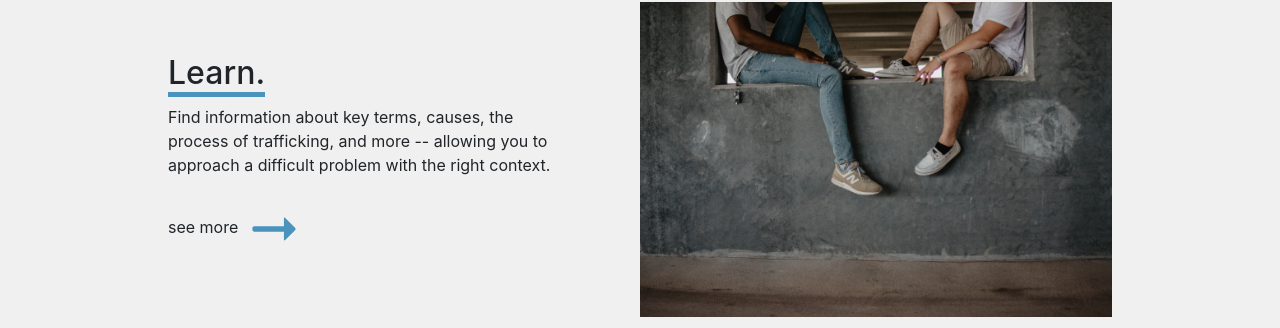
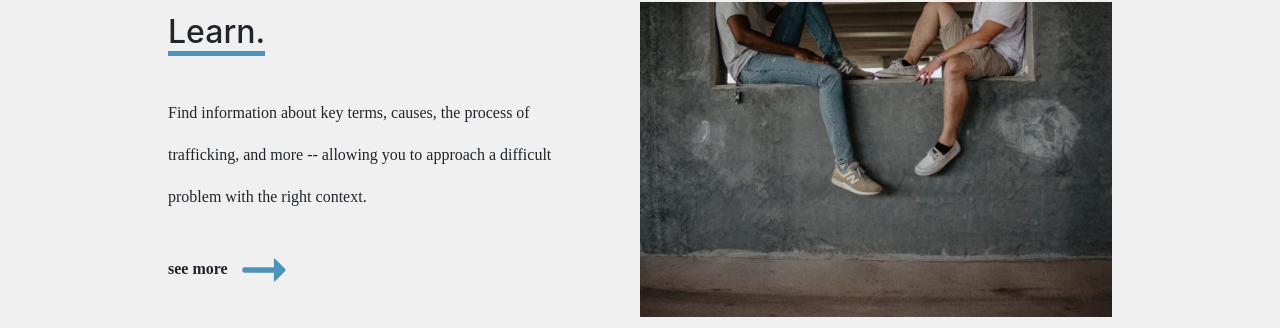
Before and after one commit to HaoyangChen/the-g.o.a.t-s, a React (Create React App) app: page / in a window 1280 px wide. Shown: the part 1069-1397 px from the top of the page. Built offline with nearby package versions, Linux system fonts and the light colour scheme.

Commit message:
Adjust Homepage Component

```diff
--- a/src/components/Home.js
+++ b/src/components/Home.js
@@ -71,6 +71,8 @@ const Home = () => {
       </div>
       <div class="main-section grey-background">
         <LeftTextRightImage
+          title="Learn."
+          paragraph="Find information about key terms, causes, the process of trafficking, and more -- allowing you to approach a difficult problem with the right context."
           imageSrc={learn}
           imageAlt="Learn"
           underlineColor="blue-underline"
--- a/src/components/LeftTextRightImage.js
+++ b/src/components/LeftTextRightImage.js
@@ -7,14 +7,10 @@ const Process = (props) => {
     <div className={"left-right " + props.backgroundColor}>
       <div className="half-half text-align text-left pd-right ">
         <h2 className={"underline-with-color " + props.underlineColor}>
-          Learn.
+          {props.title}
         </h2>
-        <p>
-          Find information about key terms, causes, the process of trafficking,
-          and more -- allowing you to approach a difficult problem with the
-          right context.
-        </p>
-        <span>see more</span>
+        <p class="mt-paragraph">{props.paragraph}</p>
+        <span class="bold-style">see more</span>
         <img src={props.arrowImage} alt={props.arrowImageAlt}></img>
       </div>
       <div class="half-half">
--- a/src/styles/LeftTextRightImage.css
+++ b/src/styles/LeftTextRightImage.css
@@ -30,3 +30,18 @@
 .grey-background {
   background-color: #f0f0f0;
 }
+
+.bold-style {
+  font-family: Avenir LT Std;
+  font-style: normal;
+  font-weight: 750;
+  line-height: 36px;
+}
+
+.mt-paragraph {
+  margin-top: 36px;
+  font-family: Avenir LT Std;
+  font-style: normal;
+  font-weight: normal;
+  line-height: 42px;
+}
```
